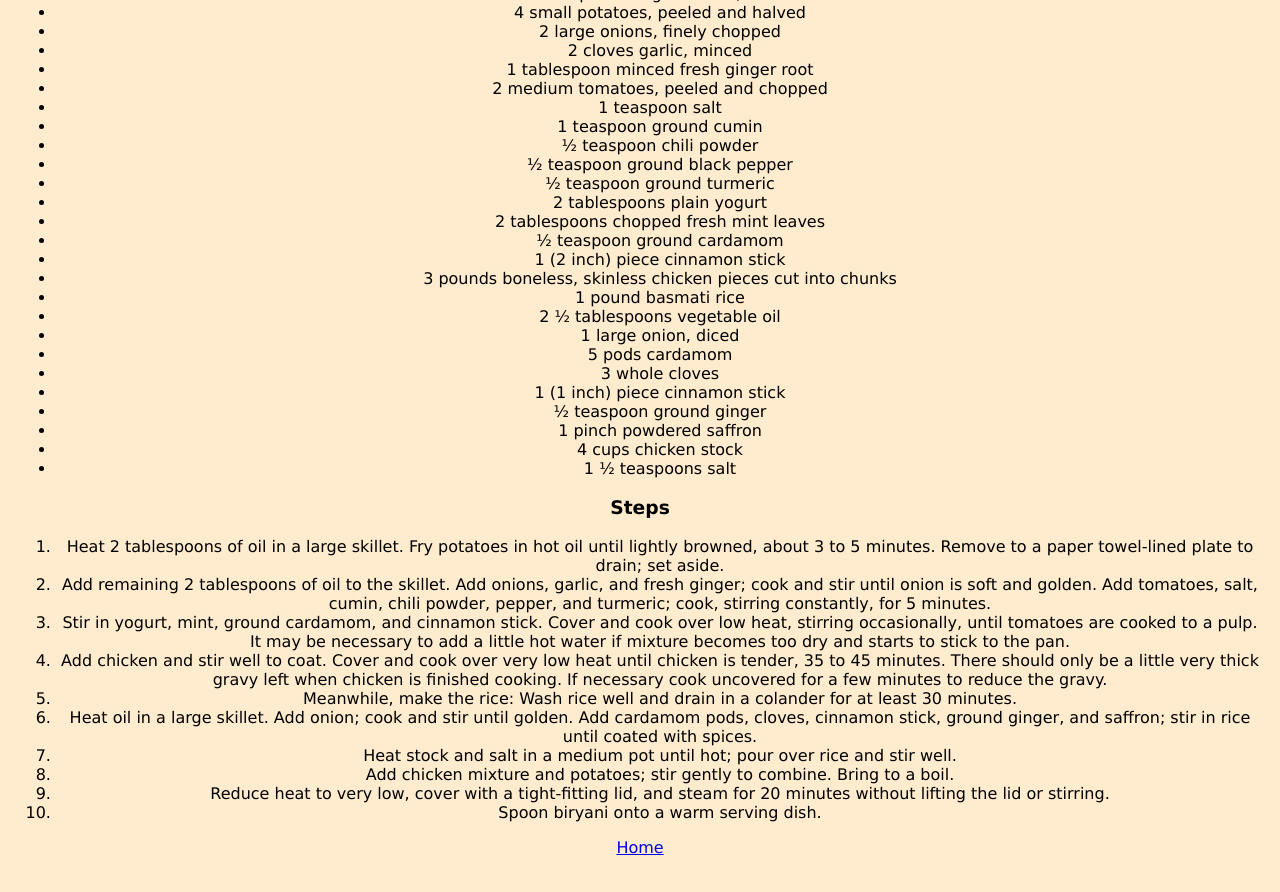
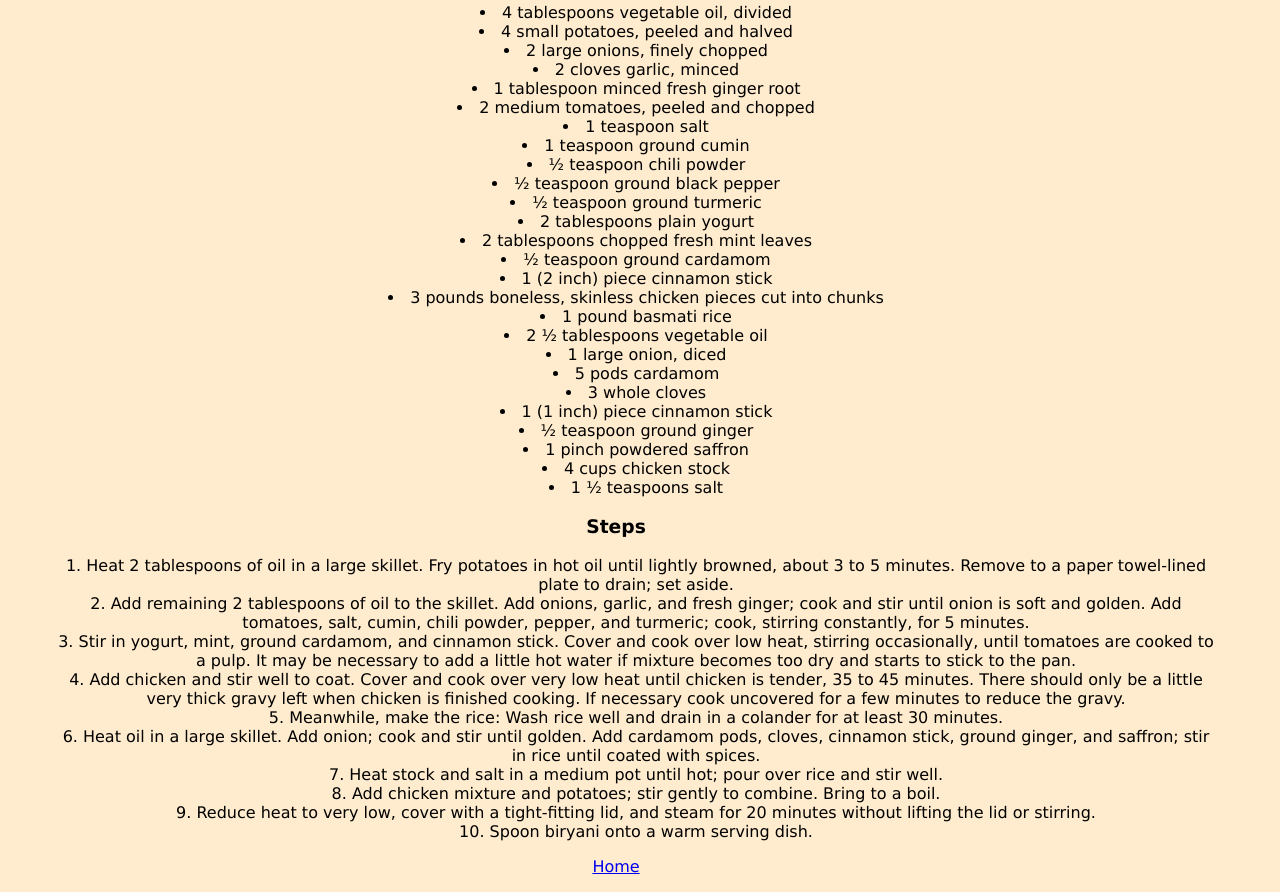
Before and after one commit to tonekent/oden-recipies, a plain HTML site: page recipes/biryani.html in a window 1280 px wide. Shown: the part 642-1534 px from the top of the page. Drawn offline with Linux system fonts and the light colour scheme; files that its build step writes are made by us from their sources.

Commit message:
Final edit of stylesheet completed

```diff
--- a/recipes/biryani.html
+++ b/recipes/biryani.html
@@ -4,9 +4,9 @@
     <meta charset="UTF-8">
     <meta name="viewport" content="width=device-width, initial-scale=1.0">
     <title>Document</title>
-    <link rel="stylesheet" href="style.css">
+    <link rel="stylesheet" href="../style.css">
 </head>
-<body class="b">
+<body class="a">
 <h1>Chicken Biryani</h1>
 
 <img
@@ -24,7 +24,7 @@ The final biryani is a mosaic of saffron‑tinted rice, juicy chicken, and caram
 
 <h3>Ingredients</h3>
 
-<ul>
+<ul class="list">
   <li>4 tablespoons vegetable oil, divided</li>
   <li>4 small potatoes, peeled and halved</li>
   <li>2 large onions, finely chopped</li>
@@ -55,7 +55,7 @@ The final biryani is a mosaic of saffron‑tinted rice, juicy chicken, and caram
 
 <h3>Steps</h3>
 
-<ol>
+<ol class="list">
     <li>Heat 2 tablespoons of oil in a large skillet. Fry potatoes in hot oil until lightly browned, about 3 to 5 minutes. Remove to a paper towel-lined plate to drain; set aside.</li>
 
     <li>Add remaining 2 tablespoons of oil to the skillet. Add onions, garlic, and fresh ginger; cook and stir until onion is soft and golden. Add tomatoes, salt, cumin, chili powder, pepper, and turmeric; cook, stirring constantly, for 5 minutes.</li>
--- a/style.css
+++ b/style.css
@@ -1,4 +1,4 @@
-/* This is for the styling of the index.html file */
+/* This is for the styling of all html file in this project */
 
 .a {
     font-family: Verdana, Arial, sans-serif;
@@ -7,6 +7,7 @@
     padding: 8px;
     border: 2px;
     margin: 8px;
+    width: 1200px;
 }
 
 .box {
@@ -34,16 +35,6 @@
     list-style-position: inside;
 }
 
-/* This is for the styling of the agliooglio.html file */
-
-/* This is for the styling of the biryani.html file */
-
-.b {
-    font-family: Verdana, Arial, sans-serif;
-    text-align: center;
-    background-color: blanchedalmond;
-    padding: 8px;
-    border: 2px;
-    margin: 8px;
-
-/* This is for the styling of the tunarolls.html file */
+.list {
+    list-style-position: inside;
+}
```
Also changed, not shown: recipes/agliooglio.html (+3 -3 lines), recipes/tunarolls.html (+3 -3 lines).
